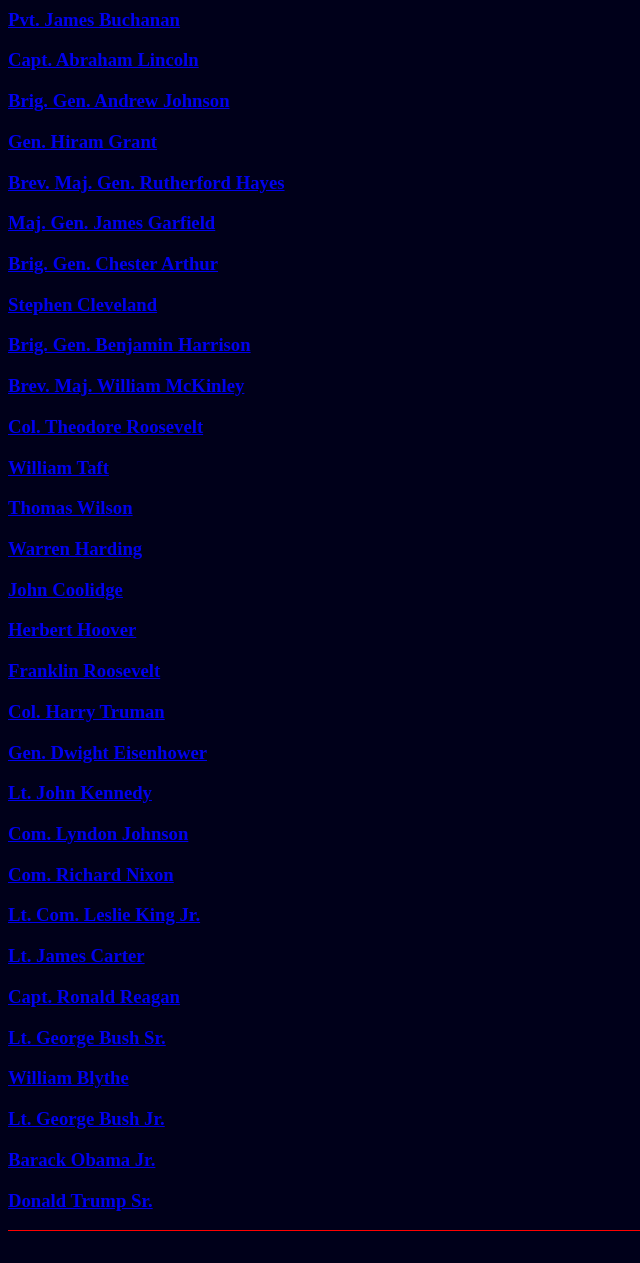
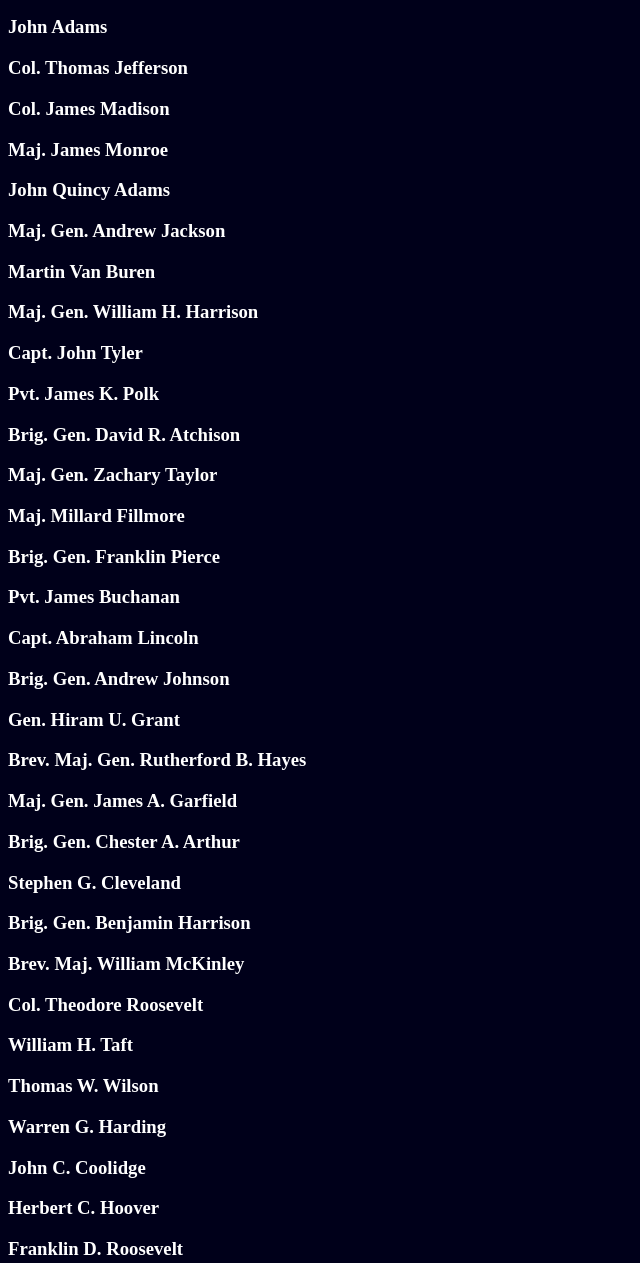
Before and after one commit to BradynDean/Presidents, a plain HTML site: page Index.html in a window 1280 px wide. Shown: the part 886-2149 px from the top of the page, without its empty margins (0-640 px from the left). Drawn offline with Linux system fonts and the light colour scheme.

Commit message:
Finished :)

```diff
--- a/Index.html
+++ b/Index.html
@@ -15,7 +15,8 @@
 
 	<h1> Fun Facts About The US Presidents </h1>
 
-	<img src="images/united-states-president-list-2017.jpg">
+	<img src="images/Presidents.jpg"
+	class="presidentsImage">
 
 	<aside>
 		<h2> Presidents </h2>
@@ -51,7 +52,7 @@
 		</h3>
 
 		<h3>
-		<a href="#williamHarrison">Maj. Gen. William Harrison</a>
+		<a href="#williamHarrison">Maj. Gen. William H. Harrison</a>
 		</h3>
 
 		<h3>
@@ -59,11 +60,11 @@
 		</h3>
 
 		<h3>
-		<a href="#jamesPolk">Pvt. James Polk</a>
+		<a href="#jamesPolk">Pvt. James K. Polk</a>
 		</h3>
 
 		<h3>
-		<a href="#davidAtchison">Brig. Gen. David Atchison</a>
+		<a href="#davidAtchison">Brig. Gen. David R. Atchison</a>
 		</h3>
 
 		<h3>
@@ -91,24 +92,24 @@
 		<h3>
 
 		<h3>
-		<a href="#hiramGrant">Gen. Hiram Grant</a>
+		<a href="#hiramGrant">Gen. Hiram U. Grant</a>
 		<h3>
 
 		<h3>
-		<a href="#rutherfordHayes">Brev. Maj. Gen. Rutherford Hayes</a>
+		<a href="#rutherfordHayes">Brev. Maj. Gen. Rutherford B. Hayes</a>
 		<h3>
 
 
 		<h3>
-		<a href="#jamesGarfield">Maj. Gen. James Garfield</a>
+		<a href="#jamesGarfield">Maj. Gen. James A. Garfield</a>
 		<h3>
 
 		<h3>
-		<a href="#chesterArthur">Brig. Gen. Chester Arthur</a>
+		<a href="#chesterArthur">Brig. Gen. Chester A. Arthur</a>
 		<h3>
 
 		<h3>
-		<a href="#stephenCleveland">Stephen Cleveland</a>
+		<a href="#stephenCleveland">Stephen G. Cleveland</a>
 		<h3>
 
 		<h3>
@@ -124,79 +125,79 @@
 		<h3>
 
 		<h3>
-		<a href="#williamTaft">William Taft</a>
+		<a href="#williamTaft">William H. Taft</a>
 		<h3>
 
 		<h3>
-		<a href="#thomasWilson">Thomas Wilson</a>
+		<a href="#thomasWilson">Thomas W. Wilson</a>
 		<h3>
 
 		<h3>
-		<a href="#warrenHarding">Warren Harding</a>
+		<a href="#warrenHarding">Warren G. Harding</a>
 		<h3>
 
 		<h3>
-		<a href="#johnCoolidge">John Coolidge</a>
+		<a href="#johnCoolidge">John C. Coolidge</a>
 		<h3>
 
 		<h3>
-		<a href="#herbertHoover">Herbert Hoover</a>
+		<a href="#herbertHoover">Herbert C. Hoover</a>
 		<h3>
 
 		<h3>
-		<a href="#franklinRoosevelt">Franklin Roosevelt</a>
+		<a href="#franklinRoosevelt">Franklin D. Roosevelt</a>
 		<h3>
 
 		<h3>
-		<a href="#harryTruman">Col. Harry Truman</a>
+		<a href="#harryTruman">Col. Harry S Truman</a>
 		<h3>
 
 		<h3>
-		<a href="#dwightEisenhower">Gen. Dwight Eisenhower</a>
+		<a href="#dwightEisenhower">Gen. Dwight D. Eisenhower</a>
 		<h3>
 
 		<h3>
-		<a href="#johnKennedy">Lt. John Kennedy</a>
+		<a href="#johnKennedy">Lt. John F. Kennedy</a>
 		<h3>
 
 		<h3>
-		<a href="#lyndonJohnson">Com. Lyndon Johnson</a>
+		<a href="#lyndonJohnson">Com. Lyndon B. Johnson</a>
 		<h3>
 
 		<h3>
-		<a href="#richardNixon">Com. Richard Nixon</a>
+		<a href="#richardNixon">Com. Richard M. Nixon</a>
 		<h3>
 
 		<h3>
-		<a href="#leslieKing">Lt. Com. Leslie King Jr. </a>
+		<a href="#leslieKing">Lt. Com. Gerald Ford </a>
 		<h3>
 
 		<h3>
-		<a href="#jamesCarter">Lt. James Carter</a>
+		<a href="#jamesCarter">Lt. James E. Carter</a>
 		<h3>
 
 		<h3>
-		<a href="#ronaldReagan">Capt. Ronald Reagan</a>
+		<a href="#ronaldReagan">Capt. Ronald W. Reagan</a>
 		<h3>
 
 		<h3>
-		<a href="#georgeBush">Lt. George Bush Sr.</a>
+		<a href="#georgeBush">Lt. George H. W. Bush Sr.</a>
 		<h3>
 
 		<h3>
-		<a href="#williamBlythe">William Blythe</a>
+		<a href="#williamClinton">William J. Clinton</a>
 		<h3>
 
 		<h3>
-		<a href="#georgeBush">Lt. George Bush Jr.</a>
+		<a href="#georgeBush">Lt. George W. Bush Jr.</a>
 		<h3>
 
 		<h3>
-		<a href="#barackObama">Barack Obama Jr. </a>
+		<a href="#barackObama">Barack H. Obama Jr. </a>
 		<h3>
 
 		<h3>
-		<a href="#donaldTrump">Donald Trump Sr. </a>
+		<a href="#donaldTrump">Donald J. Trump Sr. </a>
 		<h3>
 
 	</aside>
@@ -643,7 +644,7 @@
 			<section>
 	<a name="leslieKing"></a>
 		<img src="images/leslie king.jpg">
-		<h2> Lt. Com. Leslie L. King Jr.</h2>
+		<h2> Lt. Com. Gerald R. Ford </h2>
 		<h3> Term: 1973-1977</h3>
 		<h3> YOL: 1913-2005</h3>
 		<h3> VP: Nelson Rockefeller</h3>
@@ -689,9 +690,9 @@
 	</section>
 
 			<section>
-	<a name="williamBlythe"></a>
+	<a name="williamClinton"></a>
 		<img src="images/bill clinton.jpg">
-		<h2> William J. Blythe </h2>
+		<h2> William J. Clinton </h2>
 		<h3> Term: 1993-2001</h3>
 		<h3> YOL:1946-</h3>
 		<h3> VP: Pvt. Albert Gore Jr. </h3>
--- a/main.css
+++ b/main.css
@@ -1,5 +1,8 @@
 h1 {
 	text-align: center;
+	color: red;
+}
+h2 {
 	color: red;
 }
 
@@ -21,3 +24,16 @@ section h2,h3,p {
 img {
 	width: 200px;
 }
+
+.presidentsImage {
+	width: 100%;
+}
+
+aside a {
+	color: white;
+	text-decoration: none;
+}
+
+aside a:hover {
+	color: red;
+}
```
Also changed, not shown: Images/Presidents.jpg (added), Images/united-states-president-list-2017.jpg (deleted).
